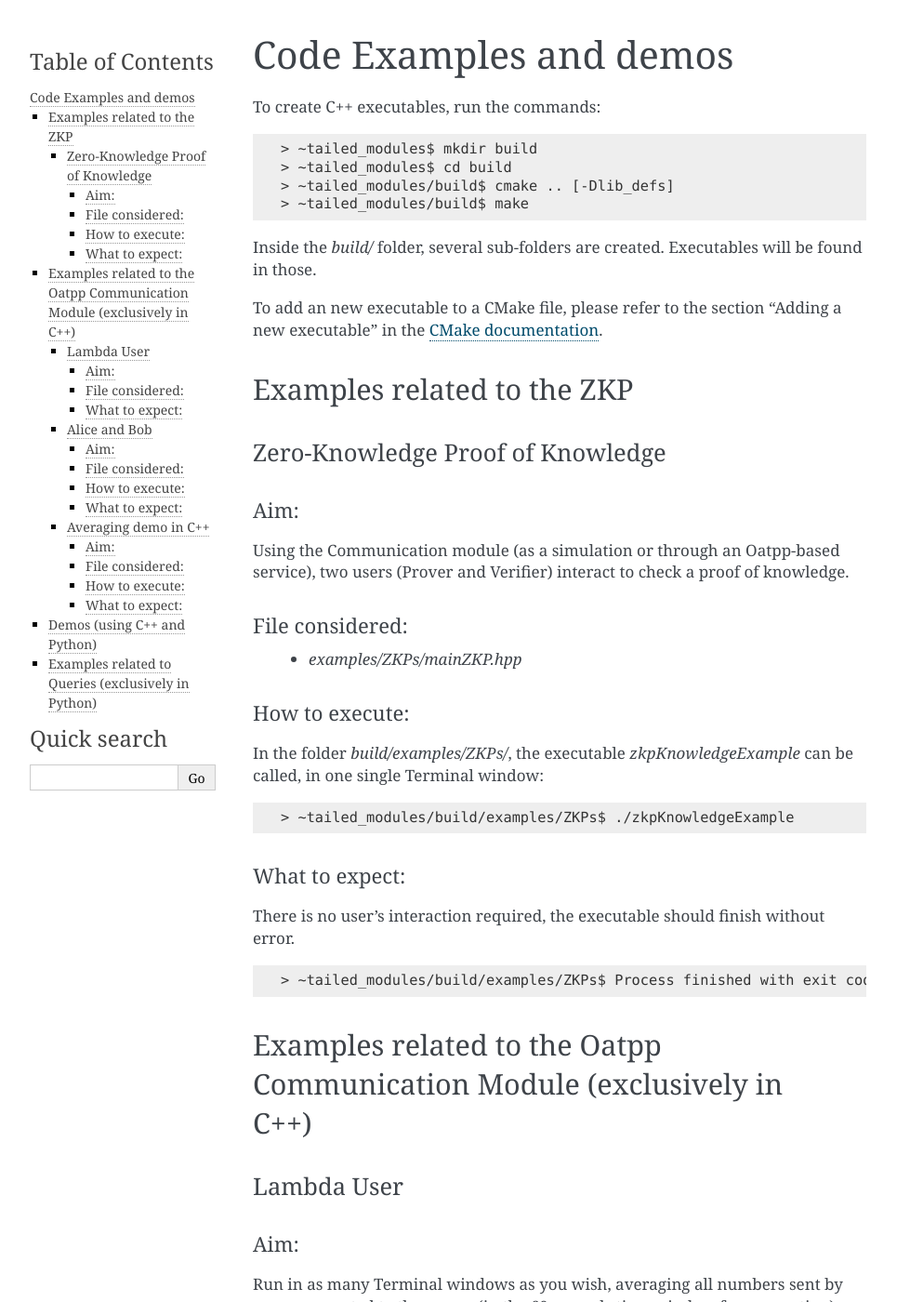
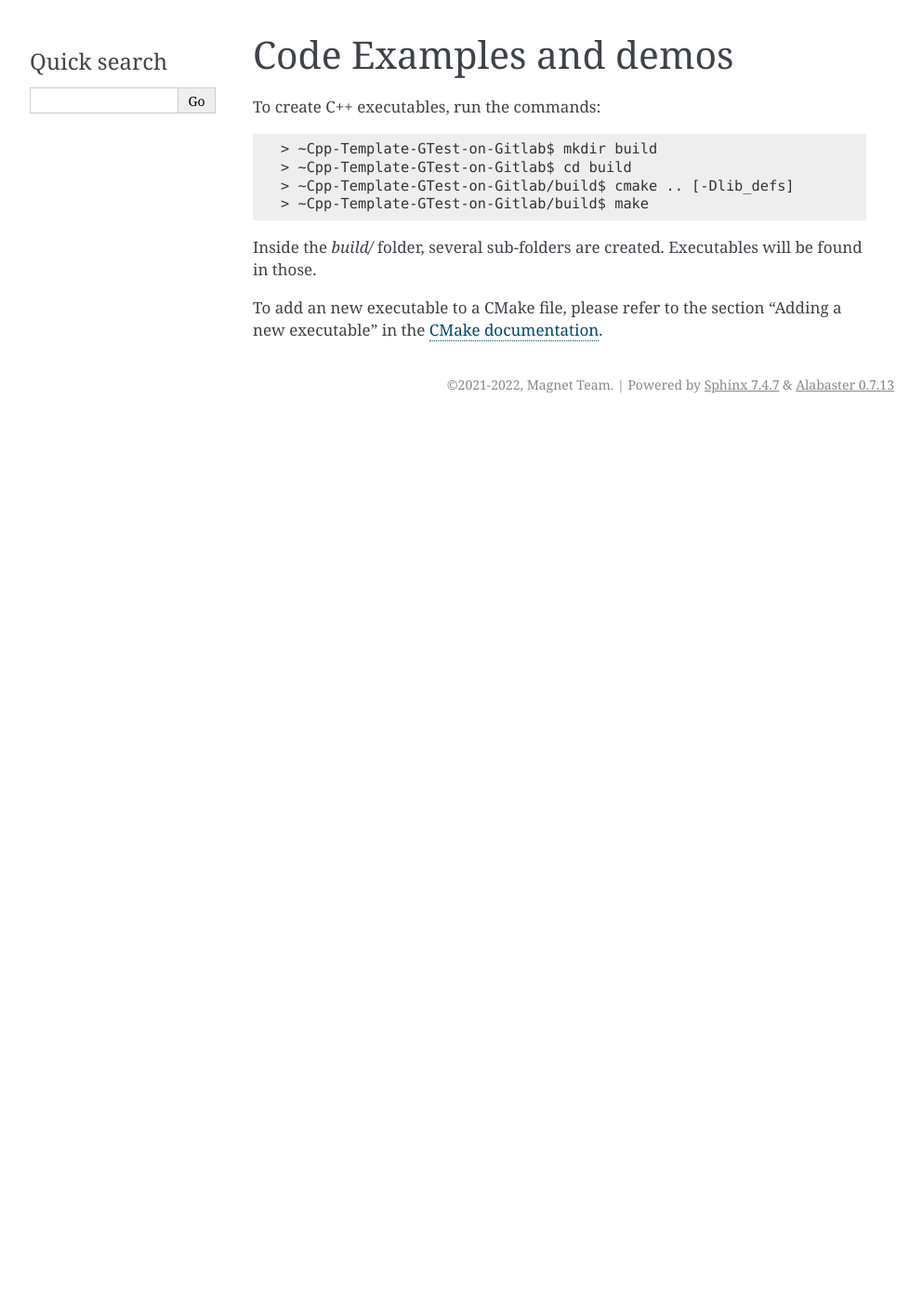
Before and after one commit to Sophie-Villerot/Cpp-Template-GTest-on-Gitlab, a Sphinx documentation site: the page built from docs/sphinx/source/lib_doc/General/code-examples-demo.rst, in a window 1280 px wide and 1400 px high. Shown: the whole window at 93% size, without its empty margins (148-1141 px from the left). Built offline with Sphinx 7.4.7, drawn with Linux system fonts in a browser that asks for light colours; pages that are not in the unit, such as notebooks, are missing from menus; some of the changed text lies outside the part shown.

Commit message:
Update code-examples-demo.rst

```diff
--- a/docs/sphinx/source/lib_doc/General/code-examples-demo.rst
+++ b/docs/sphinx/source/lib_doc/General/code-examples-demo.rst
@@ -5,180 +5,12 @@ To create C++ executables, run the commands:
 
 .. code-block:: console
 
-    > ~tailed_modules$ mkdir build
-    > ~tailed_modules$ cd build
-    > ~tailed_modules/build$ cmake .. [-Dlib_defs]
-    > ~tailed_modules/build$ make
+    > ~Cpp-Template-GTest-on-Gitlab$ mkdir build
+    > ~Cpp-Template-GTest-on-Gitlab$ cd build
+    > ~Cpp-Template-GTest-on-Gitlab/build$ cmake .. [-Dlib_defs]
+    > ~Cpp-Template-GTest-on-Gitlab/build$ make
 
 Inside the `build/` folder, several sub-folders are created. Executables will be found in those.
 
 To add an new executable to a CMake file, please refer to the section "Adding a new executable"
 in the :ref:`CMake documentation<CMakeHowTo>`.
-
-Examples related to the ZKP
-***************************
-
-Zero-Knowledge Proof of Knowledge
-=================================
-
-Aim:
-^^^^
-
-Using the Communication module (as a simulation or through an Oatpp-based service),
-two users (Prover and Verifier) interact to check a proof of knowledge.
-
-File considered:
-^^^^^^^^^^^^^^^^
-
-  - `examples/ZKPs/mainZKP.hpp`
-
-How to execute:
-^^^^^^^^^^^^^^^
-
-In the folder `build/examples/ZKPs/`,
-the executable `zkpKnowledgeExample` can be called, in one single Terminal window:
-
-.. code-block:: console
-
-    > ~tailed_modules/build/examples/ZKPs$ ./zkpKnowledgeExample
-
-What to expect:
-^^^^^^^^^^^^^^^
-
-There is no user's interaction required, the executable should finish without error.
-
-.. code-block:: console
-
-    > ~tailed_modules/build/examples/ZKPs$ Process finished with exit code 0
-
-Examples related to the Oatpp Communication Module (exclusively in C++)
-***********************************************************************
-
-Lambda User
-===========
-
-Aim:
-^^^^
-
-Run in as many Terminal windows as you wish,
-averaging all numbers sent by users connected to the server
-(in the 60 seconds time window for connection),
-using Local Differential Privacy (Gaussian here).
-
-File considered:
-^^^^^^^^^^^^^^^^
-
-  - `examples/mas/oatppComm/mainLambdaUser.cpp`
-
-How to execute:
-In the folder `build/examples/mas/oatppComm/`,
-run `./lambda` in several windows,
-enter unique usernames for each,
-then enter any integer ("normal" or big)
-and wait for the average.
-
-In one window:
-
-.. code-block:: console
-
-    > ~tailed_modules/build$ cmake .. && make
-    > ~tailed_modules/build$ cd examples/mas/oatppComm
-    > ~tailed_modules/build/examples/mas/oatppComm$ ./lambda
-
-What to expect:
-^^^^^^^^^^^^^^^
-
-Average will be displayed in each Terminal window,
-before the program finishes.
-
-Alice and Bob
-=============
-
-Aim:
-^^^^
-
-Run in two different Terminal windows,
-users Alice and Bob exchange simple integers,
-through messages sent via the Oatpp-based communication Module.
-
-File considered:
-^^^^^^^^^^^^^^^^
-
-  - `examples/mas/oatppComm/mainAliceFirst.cpp`
-  - `examples/mas/oatppComm/mainBobSecond.cpp`
-
-How to execute:
-^^^^^^^^^^^^^^^
-
-In the folder `build/examples/mas/oatppComm`,
-run `./aliceFirst` in one window then `./bobSecond` in another.
-
-In one window:
-
-.. code-block:: console
-
-    > ~tailed_modules/build$ cmake .. && make
-    > ~tailed_modules/build$ cd examples/mas/oatppComm
-    > ~tailed_modules/build/examples/mas/oatppComm$ ./aliceFirst
-
-And in another one:
-
-.. code-block:: console
-
-    > ~tailed_modules/build$ cd examples/mas/oatppComm
-    > ~tailed_modules/build/examples/mas/oatppComm$ ./bobSecond
-
-What to expect:
-^^^^^^^^^^^^^^^
-
-Bob will receives a message from Alice and the program will finish.
-
-Averaging demo in C++
-=====================
-
-Aim:
-^^^^
-
-Several data owners will average a value in plaintext
-through the use of the simulated communication module
-under the supervision of one coordinator.
-
-File considered:
-^^^^^^^^^^^^^^^^
-  - `examples/mas/averaging.hpp`
-  - `examples/mas/averaging.cpp`
-  - `examples/mas/mainAveraging.cpp`
-
-How to execute:
-^^^^^^^^^^^^^^^
-
-In the folder `build/examples/mas`,
-run `./averageExample`
-
-.. code-block:: console
-
-    > ~tailed_modules/build$ cd examples/mas
-    > ~tailed_modules/build/examples/mas$ ./averageExample
-
-What to expect:
-^^^^^^^^^^^^^^^
-
-There is no user's interaction required, the executable should finish without error.
-
-.. code-block:: console
-
-    > ~tailed_modules/build/examples/mas$ Process finished with exit code 0
-
-Demos (using C++ and Python)
-****************************
-
-This process is described in more detail elsewhere in the documentation.
-The current page aims at describing which example needs which executable(s) to be run.
-Indeed, some examples need next to their own executable to start a communication server
-or other agents at other nodes in the network to collaborate with.
-
-
-
-
-Examples related to Queries (exclusively in Python)
-***************************************************
```
